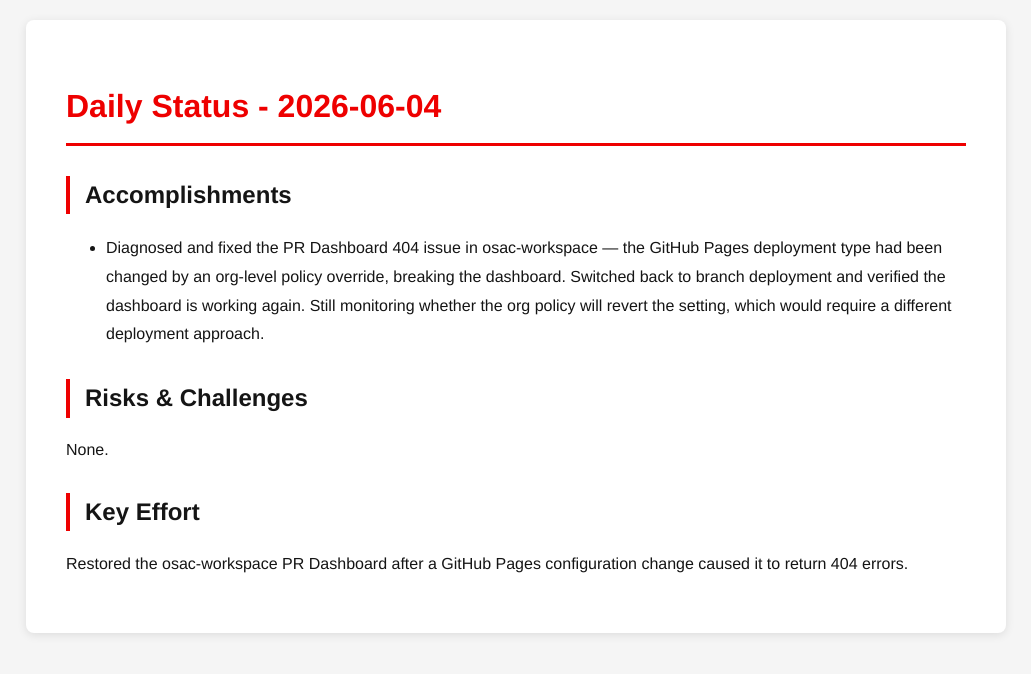
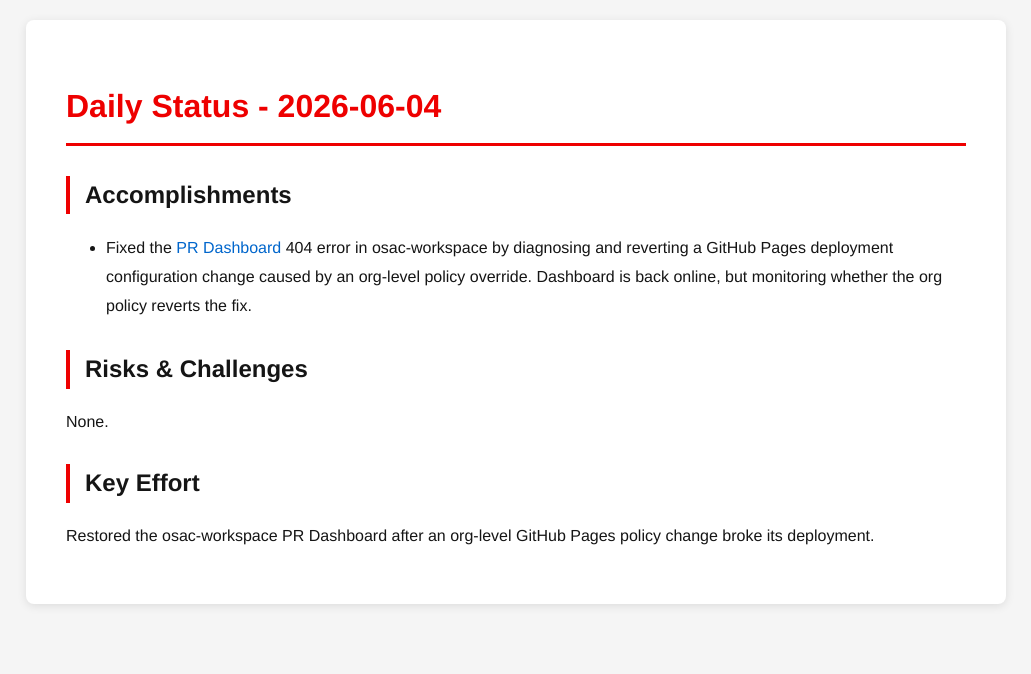
Before and after one commit to tzvatot/daily-status, a Jekyll site: the page built from 2026-06-04.md, in a window 1280 px wide. Shown: the top 674 px of the page, without its empty margins (124-1155 px from the left). Built offline with Jekyll 4.4.1, drawn with Linux system fonts in a browser that asks for light colours.

Commit message:
Daily status update - 2026-06-04

```diff
--- a/2026-06-04.md
+++ b/2026-06-04.md
@@ -7,10 +7,10 @@ date: 2026-06-04
 # Daily Status - 2026-06-04
 
 ## Accomplishments
-- Diagnosed and fixed the PR Dashboard 404 issue in osac-workspace — the GitHub Pages deployment type had been changed by an org-level policy override, breaking the dashboard. Switched back to branch deployment and verified the dashboard is working again. Still monitoring whether the org policy will revert the setting, which would require a different deployment approach.
+- Fixed the [PR Dashboard](https://osac-project.github.io/osac-workspace/pr-dashboard/) 404 error in osac-workspace by diagnosing and reverting a GitHub Pages deployment configuration change caused by an org-level policy override. Dashboard is back online, but monitoring whether the org policy reverts the fix.
 
 ## Risks & Challenges
 None.
 
 ## Key Effort
-Restored the osac-workspace PR Dashboard after a GitHub Pages configuration change caused it to return 404 errors.
+Restored the osac-workspace PR Dashboard after an org-level GitHub Pages policy change broke its deployment.
```
